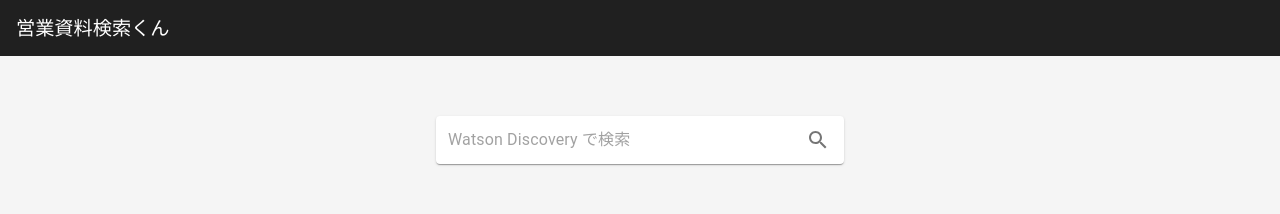
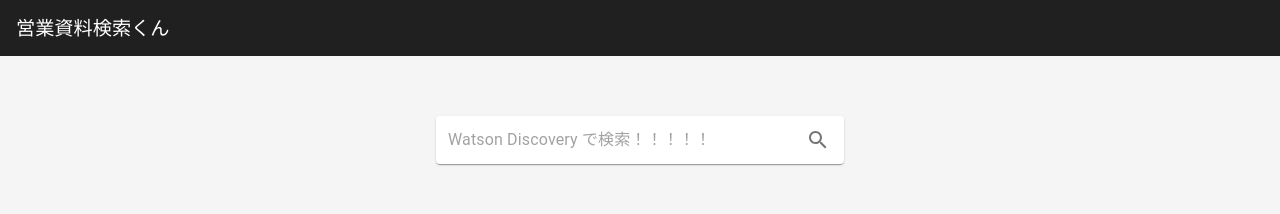
Before and after one commit to cloud-native-garage-method-japan-cohort/team-scorpius-frontend, a React (Vite) app: page / in a window 1280 px wide. Shown: the top 214 px of the page. Built offline with nearby package versions, Linux system fonts and the light colour scheme.

Commit message:
webhool test

```diff
--- a/src/pages/Top.jsx
+++ b/src/pages/Top.jsx
@@ -70,7 +70,7 @@ const Top = () => {
         <Paper className={classes.root}>
           <InputBase
             className={classes.input}
-            placeholder="Watson Discovery で検索"
+            placeholder="Watson Discovery で検索！！！！！"
             inputProps={{ "aria-label": "search watson discovery" }}
             onChange={(e) => {
               setSendText(e.target.value);
```
